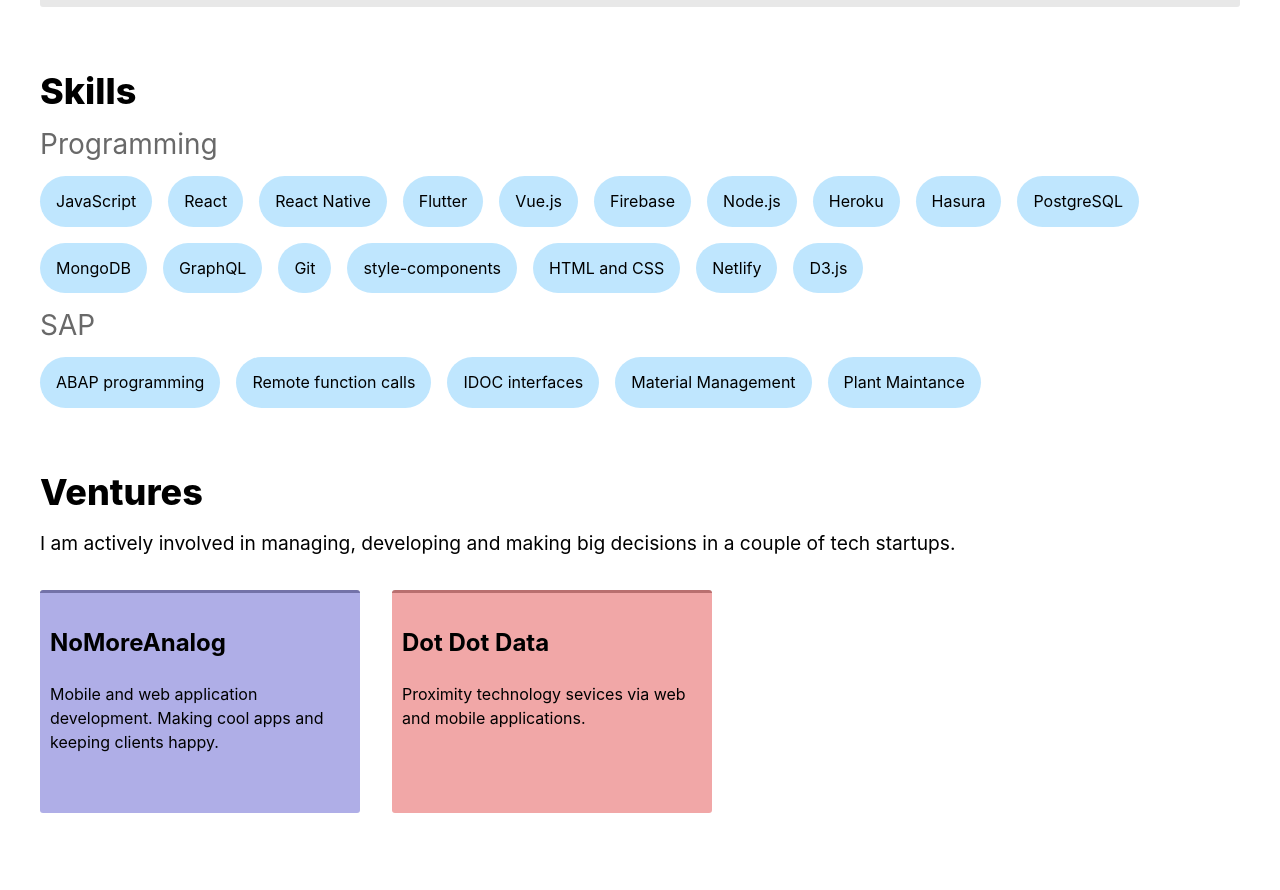
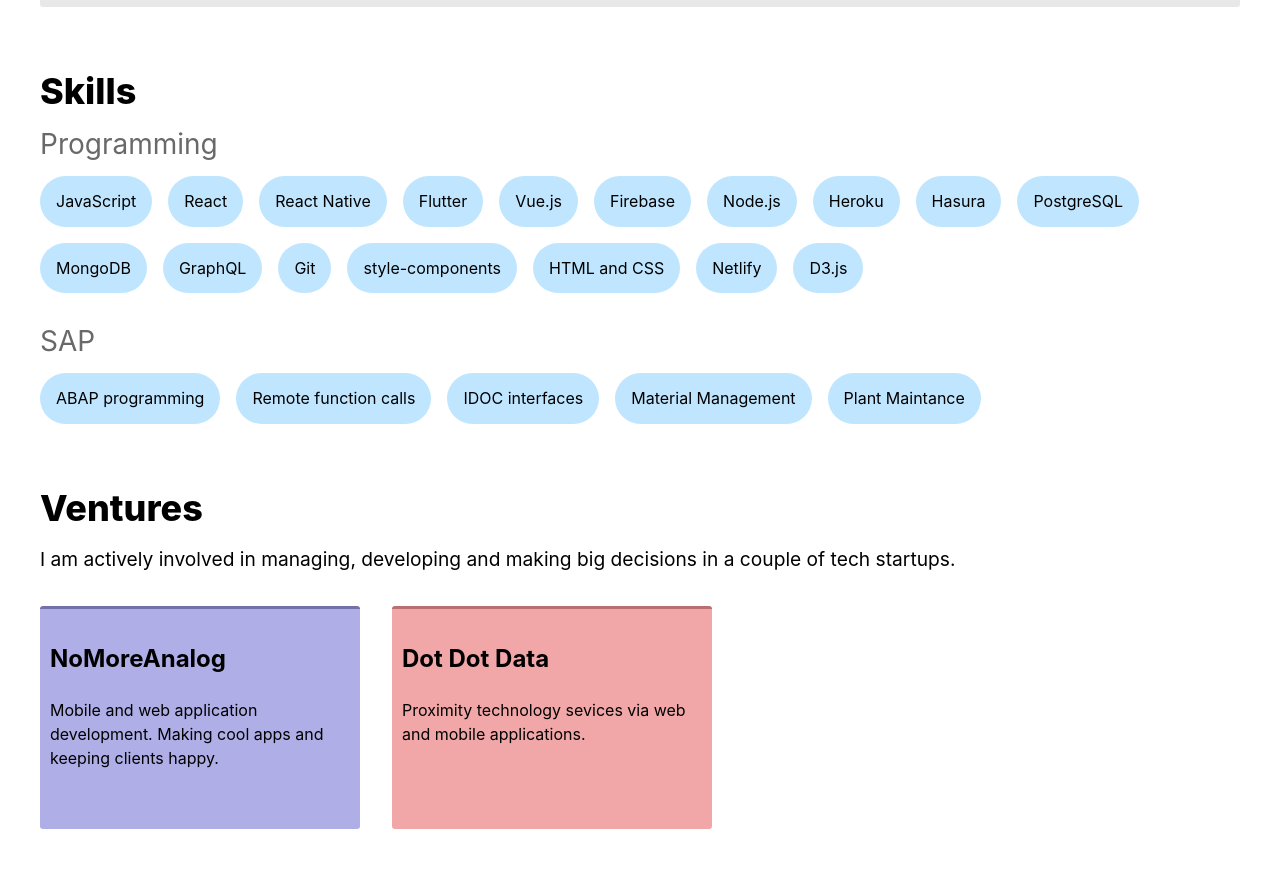
Before and after one commit to joserocha3/resume.pablorocha.me, a Gatsby site: page / in a window 1280 px wide. Shown: the part 2102-2992 px from the top of the page. Built offline with nearby package versions, Linux system fonts and the light colour scheme; Gatsby itself is replaced by a stand-in of ours.

Commit message:
fix spacing

```diff
--- a/src/components/Skills.js
+++ b/src/components/Skills.js
@@ -7,12 +7,13 @@
 const Wrapper = styled.div`
   display: flex;
   flex-direction: column;
-  padding-bottom: 3rem;
+  padding-bottom: 2rem;
 `
 
 const Badges = styled.div`
   display: flex;
   flex-wrap: wrap;
+  margin-bottom: 1rem;
 `
 
 const Badge = styled.div`
--- a/src/components/Ventures.js
+++ b/src/components/Ventures.js
@@ -7,7 +7,7 @@
 const Wrapper = styled.div`
   display: flex;
   flex-direction: column;
-  padding-bottom: 3rem;
+  padding-bottom: 2rem;
 `
 
 const Summary = styled.div`
@@ -30,7 +30,7 @@
   flex-direction: column;
   padding-top: 2rem;
   flex-wrap: wrap;
-    flex-direction: row;
+  flex-direction: row;
 `
 
 const Card = styled(Link)`
```
